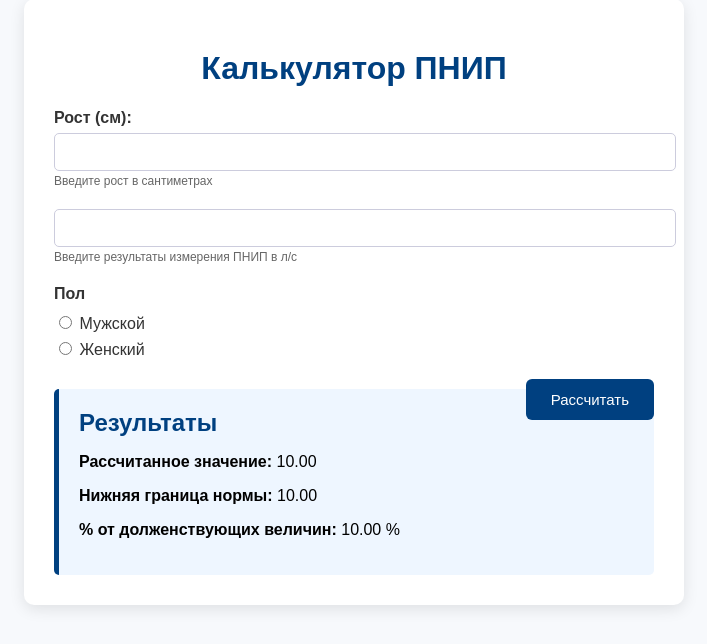
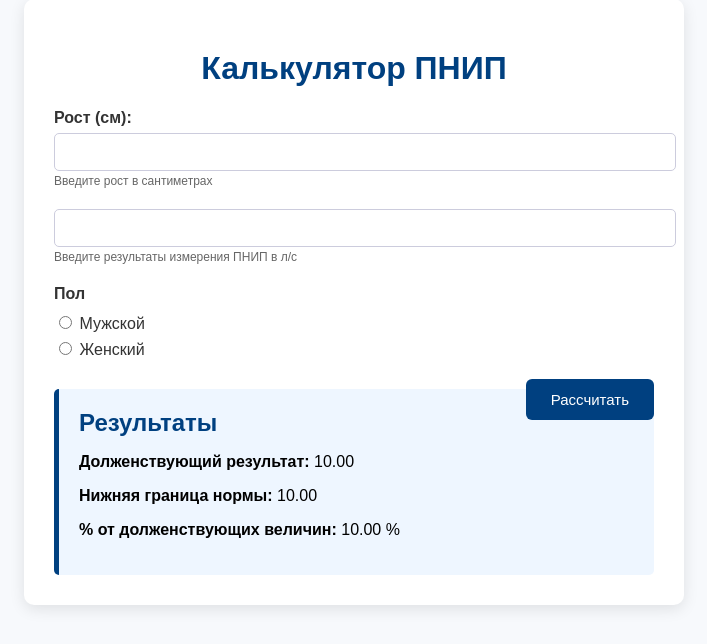
Before and after one commit to MaksRo52/pnip, a Django app: template main/templates/main/main.html in a window 1280 px wide. Shown: the part 21-665 px from the top of the page, without its empty margins (286-993 px from the left). Run offline with Django 5.2, Linux system fonts and the light colour scheme; tables that the repository leaves empty hold one stand-in row (values such as "Sample post"); the template is opened without the code that fills it: values that come from a table or form of the project are taken from there, most other values are stand-ins (such as "Sample title", 1, 10 or a date in 2020).

Commit message:
correct style

```diff
--- a/main/templates/main/main.html
+++ b/main/templates/main/main.html
@@ -117,7 +117,7 @@
         {% if result %}
             <div class="result">
                 <h2>Результаты</h2>
-                <p><strong>Рассчитанное значение:</strong> {{ result|floatformat:2 }}</p>
+                <p><strong>Долженствующий результат:</strong> {{ result|floatformat:2 }}</p>
                 <p><strong>Нижняя граница нормы:</strong> {{ minimal_result|floatformat:2 }}</p>
                 <p><strong>% от долженствующих величин:</strong> {{ dv|floatformat:2 }} %</p>
             </div>
```
